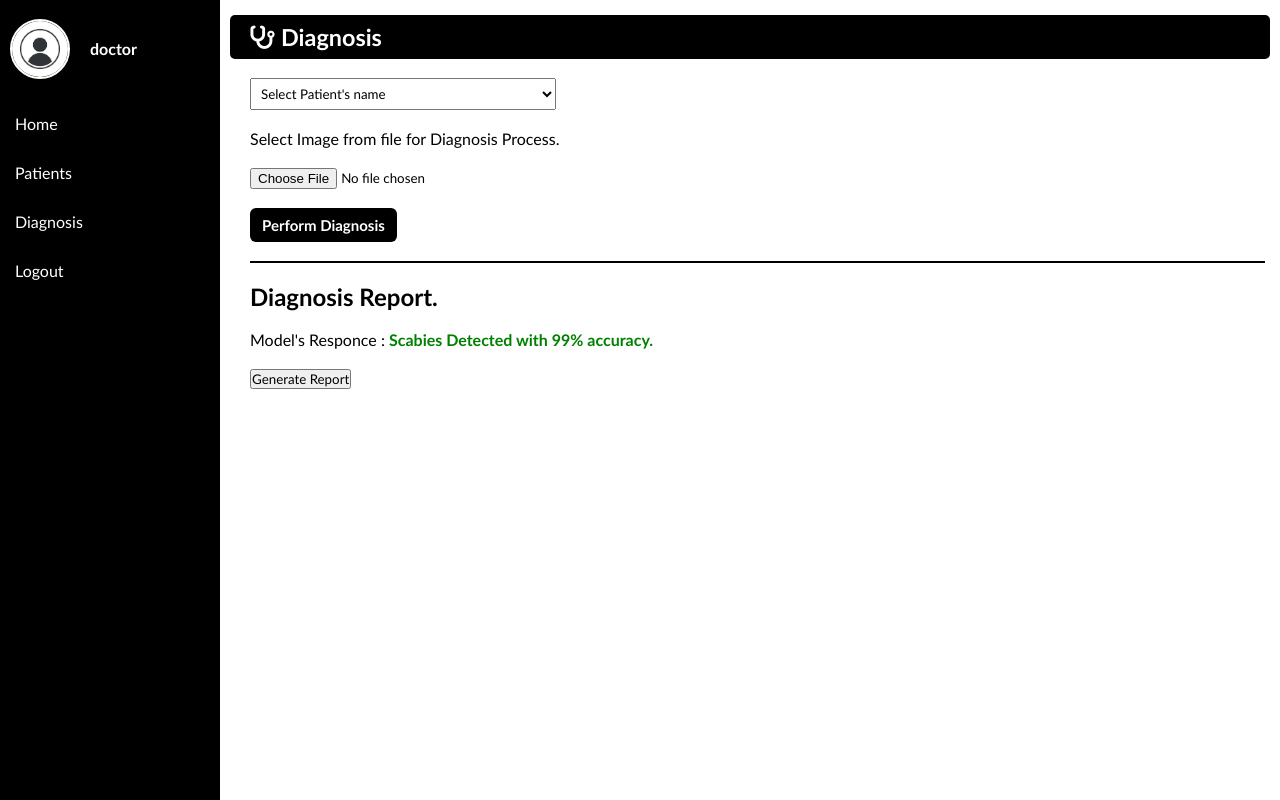
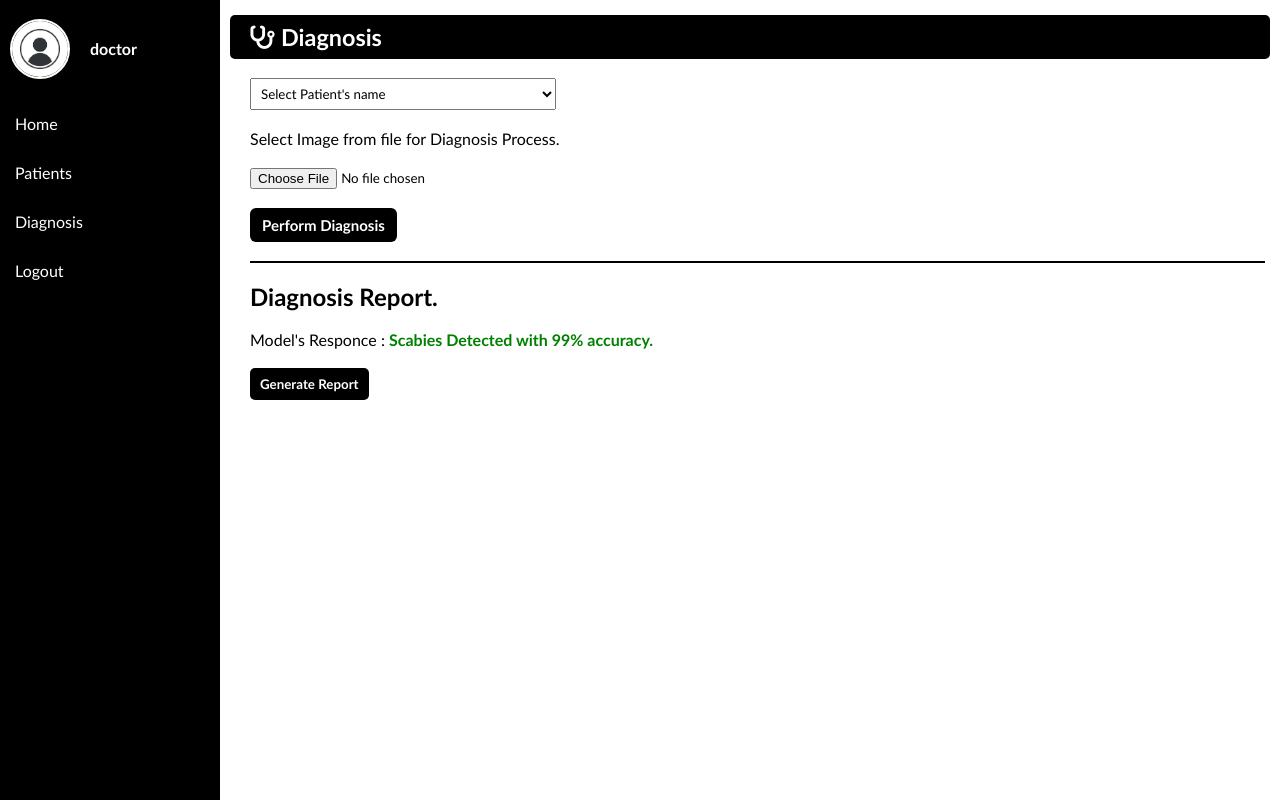
Before and after one commit to RamsonAI/AI-_system_dermatologist, a Django app: page /diagnosis/ in a window 1280 px wide. Run offline with Django 3.2, Linux system fonts and the light colour scheme; the first user in the database is signed in; some libraries are stand-ins or nearby versions.

Commit message:
styling generate report btn

```diff
--- a/ai_dermatologist/static/css/style.css
+++ b/ai_dermatologist/static/css/style.css
@@ -245,6 +245,15 @@ hr{
     font-weight: bold;
 }
 
+.generate-report-btn input[type="button"]{
+    padding: 8px 10px;
+    background-color: black;
+    color: white;
+    border: none;
+    font-weight: bold;
+    border-radius: 5px;
+}
+
 /* Modal styles */
 /* .modal {
     display: none;
--- a/templates/dermatologist/diagnosis.html
+++ b/templates/dermatologist/diagnosis.html
@@ -62,8 +62,8 @@
                     <p>Model's Responce : <strong style="color: green;">Scabies Detected with 99% accuracy.</strong></p>
                 </div><br>
 
-                <div>
-                    <button>Generate Report</button>
+                <div class="generate-report-btn">
+                    <input type="button" value="Generate Report">
                 </div>
             </div>
         </main>
```
Also changed, not shown: db.sqlite3.
